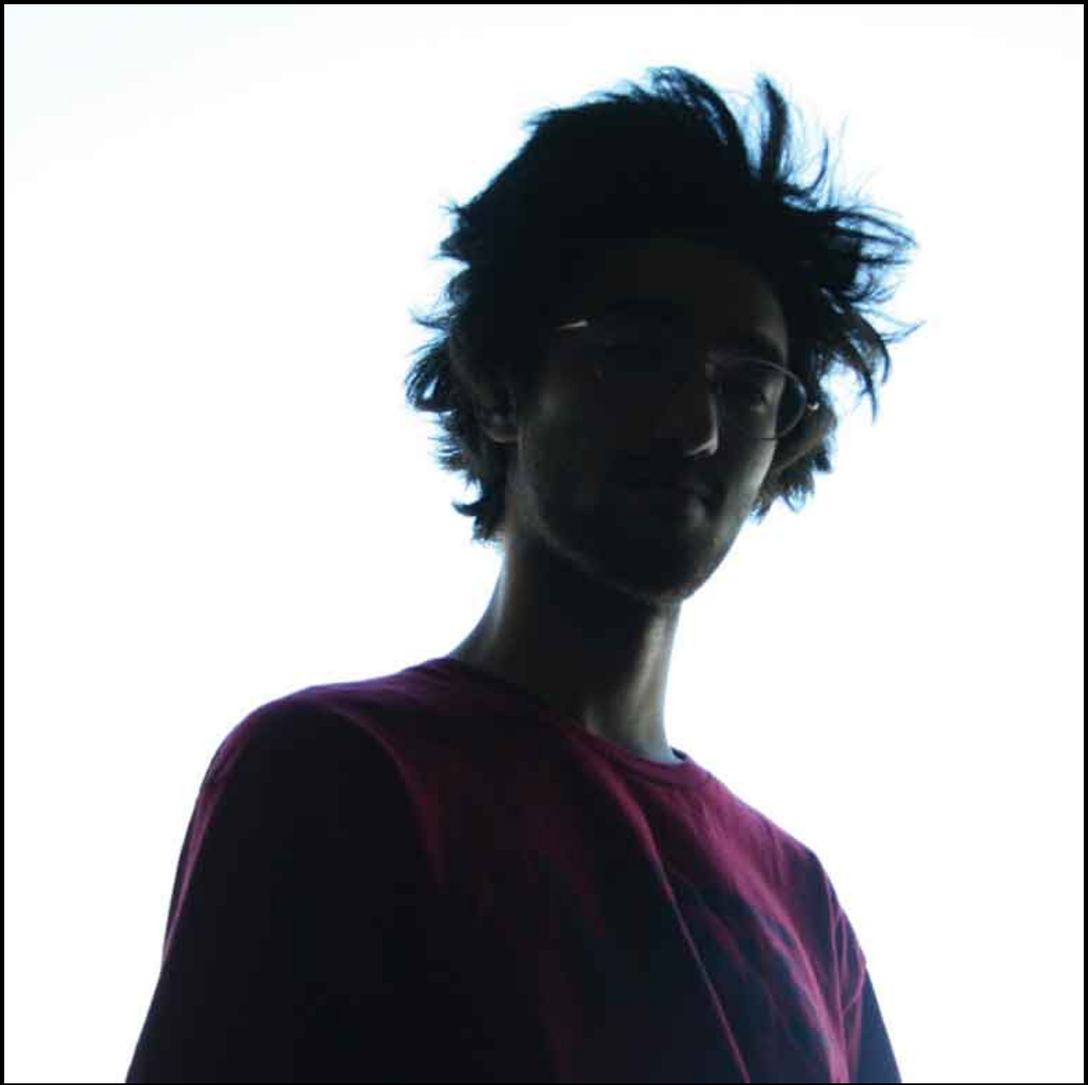
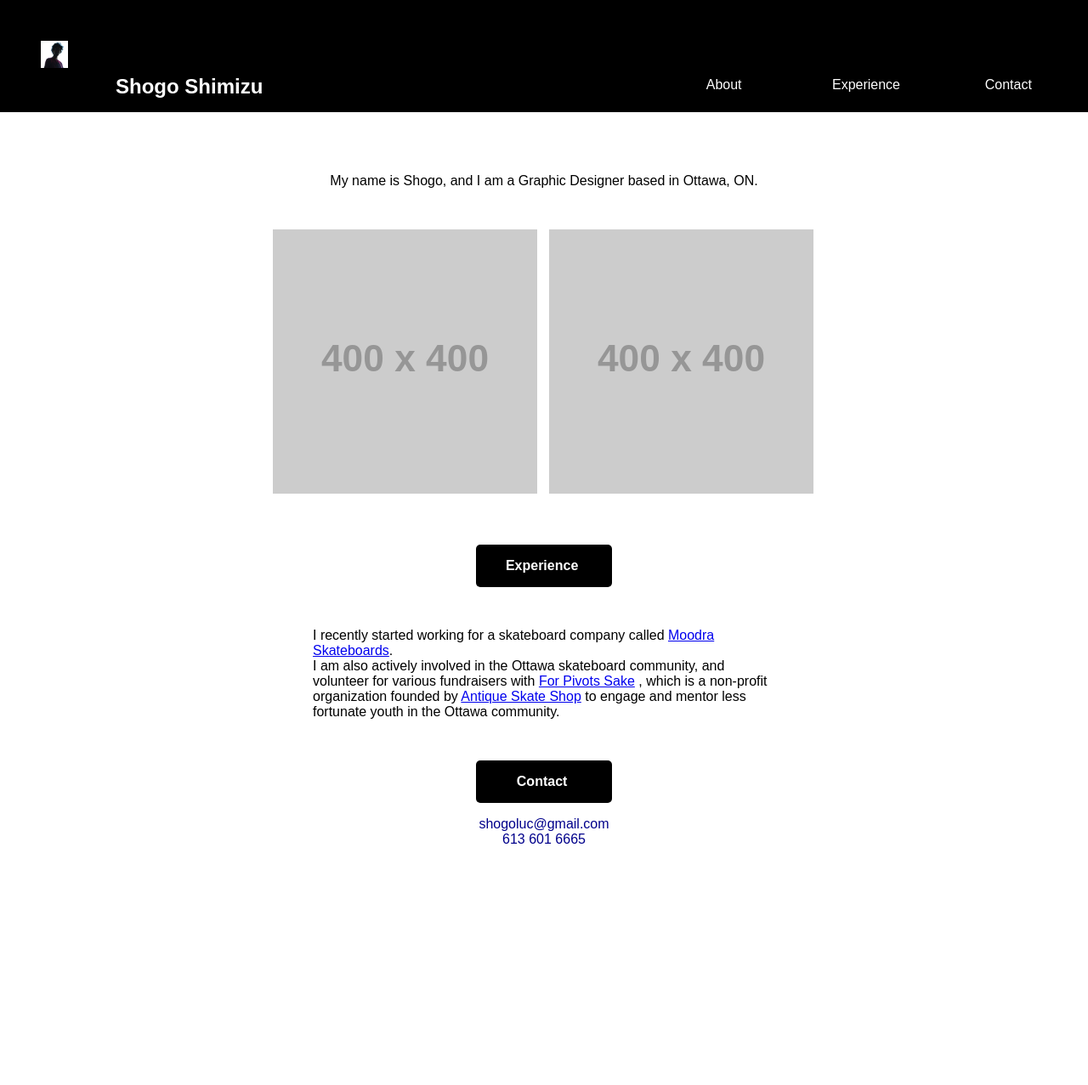
Before and after one commit to reachguy/dsn1675-project-1, a plain HTML site: page index.html in a window 1280 px wide. Shown: the top 1277 px of the page at 85% size. After the commit the page ends 1013 px from the top, so only its background shows below. Drawn offline with Linux system fonts and the light colour scheme; placeholder pictures from the web are drawn by us; a web font is replaced by a local one.

Commit message:
changed some stuff

```diff
--- a/css/main.css
+++ b/css/main.css
@@ -24,22 +24,21 @@ body {
   width: 100%;
   display: block;
   margin: 0 auto;
-  border: 5px solid #000;
 }
 
 h1 {
   padding: 1rem 1rem 1rem 0.7rem;
   margin: 0;
-  font-family: 'Forum', cursive;  font-weight: 300;
+  font-family: 'Oxygen', sans-serif;
   font-size: 1.5em;
   color: white;
   background-color: black;
 }
 
 nav ul li{
-  display: block;
   background-color: black;
   width: 100%;
+  list-style-type: none;
 }
 
 
@@ -69,7 +68,6 @@ img {
   display: block;
   padding: 0.5em;
   padding-top: 0;
-  padding-bottom: 0;
   overflow: hidden;
 }
 
@@ -90,6 +88,154 @@ p {
   margin: 0;
 }
 
-br {
-  padding: 1em;
+h2 {
+  padding: 1rem 1rem 1rem 0.7rem;
+  font-family: 'Oxygen', sans-serif;
+  margin: 0;
+  font-size: 1em;
+  color: white;
+  background-color: black;
+
 }
+
+.cont ul li a {
+  text-decoration: none;
+  color: darkblue;
+}
+
+.cont ul li {
+  list-style-type: none;
+  text-decoration: none;
+  font-family: 'Quicksand', sans-serif;
+}
+
+ul {
+  padding-left: 15px;
+}
+
+@media only screen and (min-width: 35em) {
+
+  .logo {
+    width: 20em;
+    margin: 0 auto;
+    padding: 2em;
+  }
+
+  .header {
+    background-color: black;
+  }
+
+  h1 {
+    text-align: center;
+  }
+
+  nav ul li {
+    width: 33.333333333333%;
+    float: left;
+    text-align: center;
+    margin-bottom: 1em;
+  }
+  p {
+    width: 27em;
+    padding: 2em;
+  }
+
+  #about p {
+    padding-top: 4.5em;
+  }
+
+  #about {
+    background-color: white;
+  }
+
+  .sk8-1 {
+    width: 40%;
+    padding-right: 5px;
+  }
+
+  .sk8-2 {
+    width: 40%;
+    float: left;
+    padding-left: 5px;
+  }
+
+  img {
+    width: 100%;
+  }
+
+}
+
+@media only screen and (min-width: 60em) {
+
+  .logo {
+    float: left;
+    margin: 0;
+    width: 6em;
+  }
+
+  .header {
+    padding: 1em 1em 0 1em;
+  }
+
+  h1 {
+    text-align: left;
+    padding-left: 5em;
+    padding-top: 3em;
+  }
+
+  nav {
+    float: right;
+    width: 40%;
+    margin-top: -3.25em;
+  }
+
+  nav ul {
+    padding-right: 10px;
+  }
+
+  nav ul li a {
+    border-radius: 5px;
+  }
+
+  p {
+    width: 100%;
+    margin: 0 auto;
+    text-align: center;
+    padding: 3em;
+  }
+
+  h2 {
+    text-align: center;
+    margin: auto;
+    width: 10em;
+    border-radius: 5px;
+  }
+
+  #exp p {
+    width: 50%;
+    text-align: left;
+  }
+
+  .sk8-1 {
+    float: none;
+    display: inline-block;
+    margin-left: 24.75%;
+    width: 25%;
+    padding-bottom: 2em;
+  }
+
+  .sk8-2 {
+    float: none;
+    display: inline-block;
+    width: 25%;
+    padding-bottom: 3em;
+  }
+
+  footer {
+    text-align: center;
+  }
+
+  ul {
+    padding: 0;
+  }
+}
--- a/index.html
+++ b/index.html
@@ -10,7 +10,7 @@
 </head>
 <body>
   <div class="header">
-  <img class="logo" src="img/shogo.jpg"alt="portrait">
+  <img class="logo" src="img/shogo.jpg" alt="portrait">
   <h1>Shogo Shimizu</h1>
   </div>
 
@@ -29,17 +29,34 @@
 </section>
   <div class="sk8">
     <div class="sk8-1">
-      <img src="http://dummyimage.com/400x600/4d494d/686a82.gif&text=placeholder+image" alt="placeholder+image">
+      <img src="http://dummyimage.com/400x400/4d494d/686a82.gif&amp;text=placeholder+image" alt="placeholder+image">
       </div>
       <div class="sk8-2">
-      <img src="http://dummyimage.com/400x600/4d494d/686a82.gif&text=placeholder+image" alt="placeholder+image">
+      <img src="http://dummyimage.com/400x400/4d494d/686a82.gif&amp;text=placeholder+image" alt="placeholder+image">
     </div>
   </div>
 
+  <section id="exp">
+  <h2>Experience</h2>
   <p>I recently started working for a skateboard company called <a href="http://www.moodraboards.com/">Moodra Skateboards</a>.
   <br>
   I am also actively involved in the Ottawa skateboard community, and volunteer for various fundraisers with <a href="http://www.forpivotssake.ca">For Pivots Sake</a> , which is a non-profit organization founded by <a href="http://www.antiqueskateshop.com">Antique Skate Shop</a> to engage and mentor less fortunate youth in the Ottawa community.
   </p>
+  </section>
+
+<footer>
+  <section id="contact">
+  <h2>Contact</h2>
+    <div class="cont">
+      <ul>
+        <li><a href="#">shogoluc@gmail.com</a></li>
+        <li><a href="#">613 601 6665</a></li>
+      </ul>
+    </div>
+
+
+  </section>
+</footer>
 
 </body>
 </html>
```
